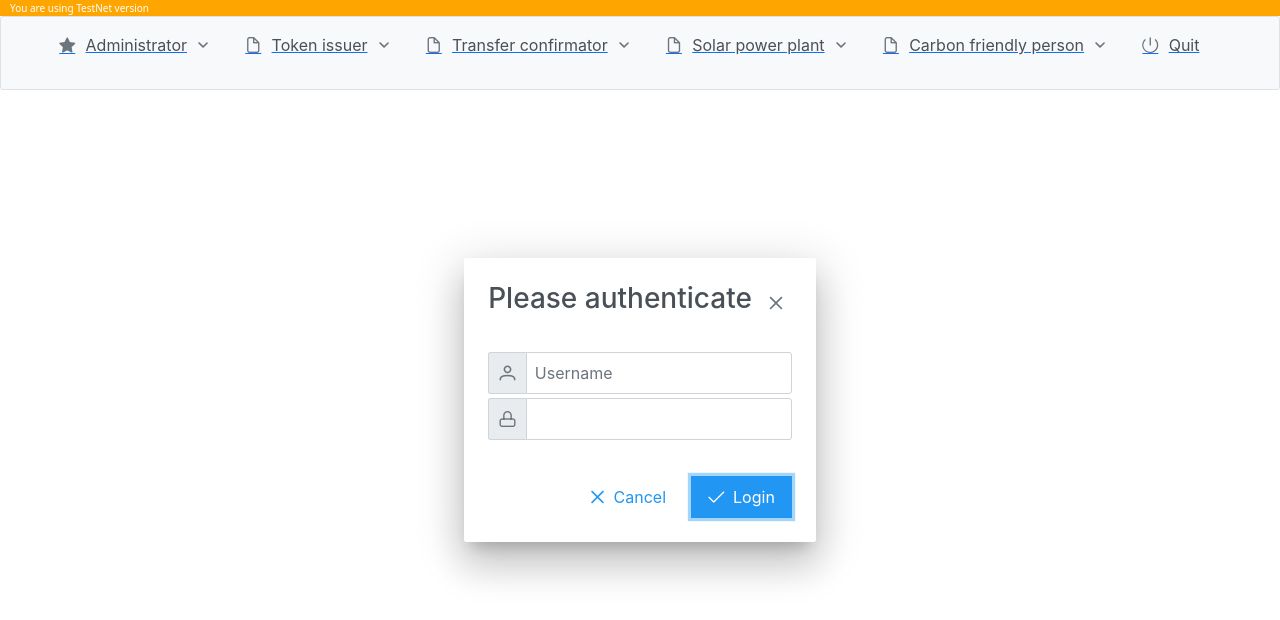
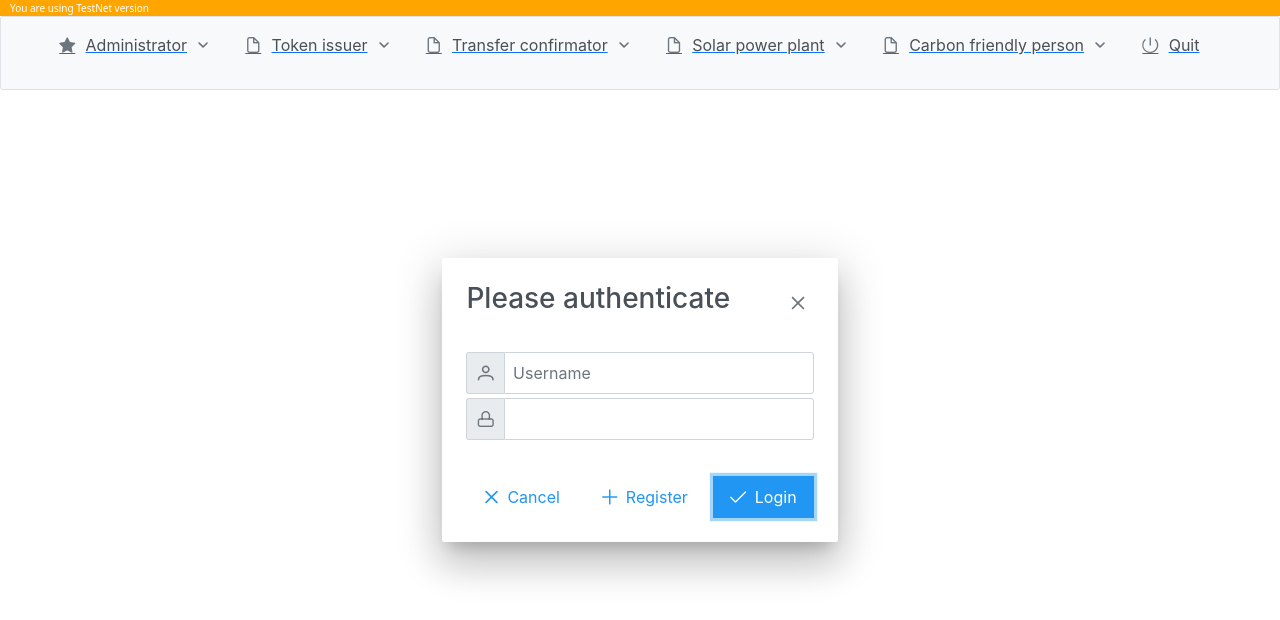
Before and after one commit to scholtz/bcr-web, a Vue app: page /admin/user-management in a window 1280 px wide. Shown: the top 620 px of the page. Built offline with nearby package versions, Linux system fonts and the light colour scheme.

Commit message:
refactorize registration

```diff
--- /dev/null
+++ b/src/components/LoginDialog.vue
@@ -0,0 +1,72 @@
+<template>
+  <Dialog :visible="true">
+    <template #header>
+      <h3>Please authenticate</h3>
+    </template>
+    <form @submit="authenticate">
+      <div class="p-inputgroup my-1">
+        <span class="p-inputgroup-addon">
+          <i class="pi pi-user"></i>
+        </span>
+        <InputText v-model="user" placeholder="Username" />
+      </div>
+      <div class="p-inputgroup my-1">
+        <span class="p-inputgroup-addon">
+          <i class="pi pi-lock"></i>
+        </span>
+        <Password v-model="pass" />
+      </div>
+    </form>
+    <template #footer>
+      <Button
+        label="Cancel"
+        icon="pi pi-times"
+        class="p-button-text"
+        @click="$router.push('/')"
+      />
+      <Button
+        label="Register"
+        icon="pi pi-plus"
+        class="p-button-text"
+        @click="setRegistrationClick"
+      />
+      <Button
+        label="Login"
+        icon="pi pi-check"
+        autofocus
+        @click="authenticate"
+      />
+    </template>
+  </Dialog>
+</template>
+
+<script>
+import { mapActions } from "vuex";
+export default {
+  data() {
+    return {
+      user: "",
+      pass: "",
+    };
+  },
+  methods: {
+    ...mapActions({
+      openError: "toast/openError",
+      authAuthenticate: "auth/authenticate",
+    }),
+    setRegistrationClick() {
+      this.$emit("setRegistration");
+    },
+    async authenticate() {
+      console.log("Authenticate", this.user);
+      const isAuth = await this.authAuthenticate({
+        user: this.user,
+        pass: this.pass,
+      });
+      if (!isAuth) {
+        this.openError("Error while authentication");
+      }
+    },
+  },
+};
+</script>
--- /dev/null
+++ b/src/components/Registration.vue
@@ -0,0 +1,70 @@
+<template>
+  <div class="container">
+    <div class="row">
+      <h1>Registration</h1>
+    </div>
+    <br />
+    <form @submit="registerClick">
+      <div class="p-fluid">
+        <div class="p-field">
+          <label for="firstname">First name</label>
+          <InputText id="firstname" type="text" v-model="user.first_name" />
+        </div>
+        <br />
+        <div class="p-field">
+          <label for="lastname">Last name</label>
+          <InputText id="lastname" type="text" v-model="user.last_name" />
+        </div>
+        <br />
+        <div class="p-field">
+          <label for="username">Username</label>
+          <InputText id="username" type="text" v-model="user.username" />
+        </div>
+        <br />
+        <div class="p-field">
+          <label for="email">Email</label>
+          <InputText id="email" type="email" v-model="user.email" />
+        </div>
+        <br />
+        <div class="p-field">
+          <label for="password">Password</label>
+          <Password id="password" v-model="user.password" />
+        </div>
+      </div>
+      <br />
+      <Button label="Register" @click="registerClick" />
+    </form>
+  </div>
+</template>
+
+<script>
+import { mapActions } from "vuex";
+export default {
+  data() {
+    return {
+      user: {},
+    };
+  },
+  methods: {
+    ...mapActions({
+      openError: "toast/openError",
+      register: "auth/register",
+    }),
+    async registerClick() {
+      try {
+        var ret = await this.register({ user: this.user });
+        if (!ret || ret.error) {
+          if (ret.error) {
+            this.openError(ret.error);
+          } else {
+            this.openError("Error occured while registration process");
+          }
+        }
+        this.$router.push("/admin/user-management");
+      } catch (e) {
+        this.openError(e);
+      }
+    },
+  },
+};
+</script>
--- a/src/layouts/Private.vue
+++ b/src/layouts/Private.vue
@@ -13,59 +13,32 @@
       <slot></slot>
     </div>
     <div class="d-flex flex-column flex-grow-1" v-else>
-      <Dialog :visible="true">
-        <template #header>
-          <h3>Please authenticate</h3>
-        </template>
-        <form @submit="authenticate">
-          <div class="p-inputgroup my-1">
-            <span class="p-inputgroup-addon">
-              <i class="pi pi-user"></i>
-            </span>
-            <InputText v-model="user" placeholder="Username" />
-          </div>
-          <div class="p-inputgroup my-1">
-            <span class="p-inputgroup-addon">
-              <i class="pi pi-lock"></i>
-            </span>
-            <Password v-model="pass" />
-          </div>
-        </form>
-        <template #footer>
-          <Button
-            label="Cancel"
-            icon="pi pi-times"
-            class="p-button-text"
-            @click="$router.push('/')"
-          />
-          <Button
-            label="Login"
-            icon="pi pi-check"
-            autofocus
-            @click="authenticate"
-          />
-        </template>
-      </Dialog>
+      <div v-if="!isRegistration">
+        <LoginDialog @setRegistration="setRegistration" />
+      </div>
+      <div v-else>
+        <Registration />
+      </div>
     </div>
-    <slot name="footer">
-      <Footer />
-    </slot>
   </div>
 </template>
 
 <script>
+import { mapActions } from "vuex";
 import Toast from "primevue/toast";
 import Navbar from "../components/Navbar.vue";
-import { mapActions } from "vuex";
+import LoginDialog from "../components/LoginDialog.vue";
+import Registration from "../components/Registration.vue";
 export default {
   components: {
     Navbar,
     Toast,
+    LoginDialog,
+    Registration,
   },
   data() {
     return {
-      user: "",
-      pass: "",
+      isRegistration: false,
     };
   },
   created() {
@@ -77,18 +50,12 @@ export default {
   methods: {
     ...mapActions({
       setVM: "toast/setVM",
-      openError: "toast/openError",
-      authAuthenticate: "auth/authenticate",
     }),
-    async authenticate() {
-      console.log("Authenticate", this.user);
-      const isAuth = await this.authAuthenticate({
-        user: this.user,
-        pass: this.pass,
-      });
-      if (!isAuth) {
-        this.openError("Error while authentication");
-      }
+    setRegistration() {
+      console.log("parent setRegistration");
+      console.log("this.isRegistration", this.isRegistration);
+      this.isRegistration = true;
+      console.log("this.isRegistration", this.isRegistration);
     },
   },
 };
--- a/src/pages/Registration.vue
+++ /dev/null
@@ -1,76 +0,0 @@
-<template>
-  <PublicLayout>
-    <div class="container">
-      <div class="row">
-        <h1>Registration</h1>
-      </div>
-      <br />
-      <form @submit="registerClick">
-        <div class="p-fluid">
-          <div class="p-field">
-            <label for="firstname">First name</label>
-            <InputText id="firstname" type="text" v-model="user.first_name" />
-          </div>
-          <br />
-          <div class="p-field">
-            <label for="lastname">Last name</label>
-            <InputText id="lastname" type="text" v-model="user.last_name" />
-          </div>
-          <br />
-          <div class="p-field">
-            <label for="username">Username</label>
-            <InputText id="username" type="text" v-model="user.username" />
-          </div>
-          <br />
-          <div class="p-field">
-            <label for="email">Email</label>
-            <InputText id="email" type="email" v-model="user.email" />
-          </div>
-          <br />
-          <div class="p-field">
-            <label for="password">Password</label>
-            <InputText id="password" type="password" v-model="user.password" />
-          </div>
-        </div>
-        <br />
-        <Button label="Register" @click="registerClick" />
-      </form>
-    </div>
-  </PublicLayout>
-</template>
-
-<script>
-import PublicLayout from "../layouts/Public.vue";
-import { mapActions } from "vuex";
-export default {
-  components: {
-    PublicLayout,
-  },
-  data() {
-    return {
-      user: {},
-    };
-  },
-  methods: {
-    ...mapActions({
-      openError: "toast/openError",
-      register: "auth/register",
-    }),
-    async registerClick() {
-      try {
-        var ret = await this.register({ user: this.user });
-        if (!ret || ret.error) {
-          if (ret.error) {
-            this.openError(ret.error);
-          } else {
-            this.openError("Error occured while registration process");
-          }
-        }
-        this.$router.push("/admin/user-management");
-      } catch (e) {
-        this.openError(e);
-      }
-    },
-  },
-};
-</script>
--- a/src/router/index.js
+++ b/src/router/index.js
@@ -4,7 +4,6 @@ import Logout from "@/pages/Logout.vue";
 import UserManagement from "@/pages/admin/UserManagement.vue";
 import PlantInfo from "@/pages/plant/Info.vue";
 import NotFound from "@/pages/404.vue";
-import Registration from "@/pages/Registration.vue";
 
 const routes = [
   {
@@ -23,11 +22,6 @@ const routes = [
     component: UserManagement,
   },
   {
-    path: "/registration",
-    name: "Registration",
-    component: Registration,
-  },
-  {
     path: "/plant/info",
     name: "PlantInfo",
     component: PlantInfo,
```
Also changed, not shown: public/manifest.json.
